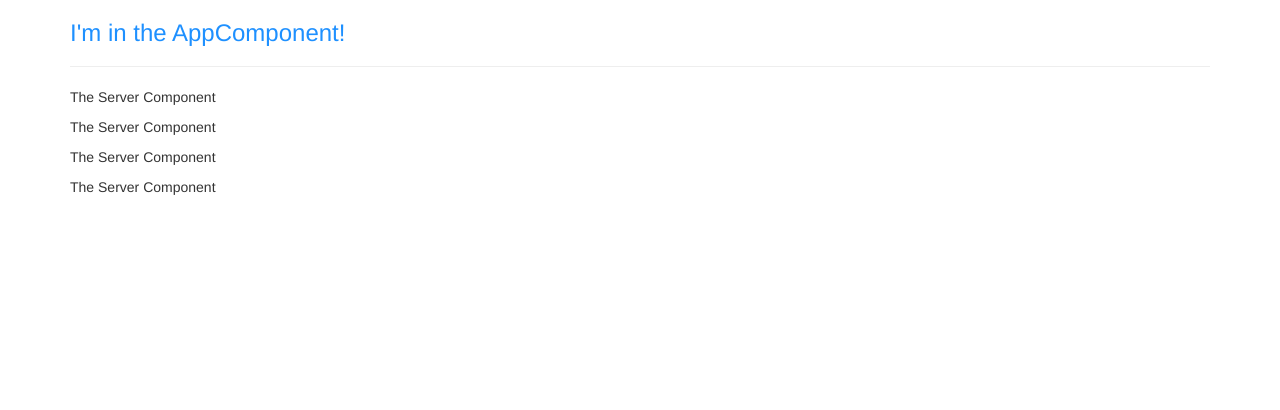
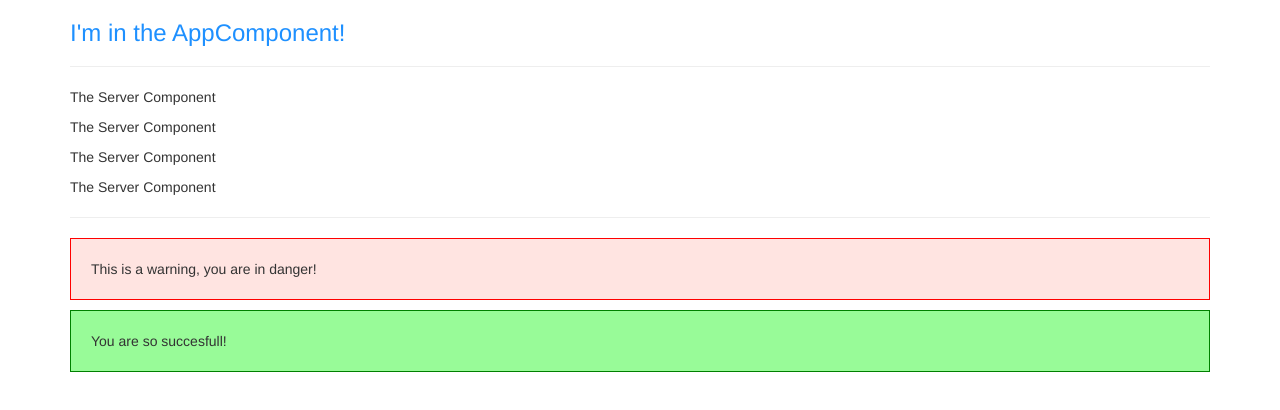
Before and after one commit to Muniox/angular-course-the-basic, an Angular app: page / in a window 1280 px wide. Shown: the top 410 px of the page. Built offline with nearby package versions, Linux system fonts and the light colour scheme.

Commit message:
Practising Components

```diff
--- a/src/app/app.component.html
+++ b/src/app/app.component.html
@@ -6,6 +6,9 @@
       <app-servers />
       <!-- <div app-servers></div> -->
       <!-- <div class="app-servers"></div> -->
+      <hr />
+      <app-warning-alert />
+      <app-success-alert />
     </div>
   </div>
 </div>
--- a/src/app/success-alert/success-alert.component.css
+++ b/src/app/success-alert/success-alert.component.css
@@ -0,0 +1,5 @@
+p {
+  padding: 20px;
+  background-color: palegreen;
+  border: 1px solid green;
+}
--- a/src/app/warning-alert/warning-alert.component.ts
+++ b/src/app/warning-alert/warning-alert.component.ts
@@ -3,5 +3,14 @@ import { Component } from '@angular/core';
 @Component({
   selector: 'app-warning-alert',
   template: ` <p>This is a warning, you are in danger!</p> `,
+  styles: [
+    `
+      p {
+        padding: 20px;
+        background-color: mistyrose;
+        border: 1px solid red;
+      }
+    `,
+  ],
 })
 export class WarningAlertComponent {}
```
